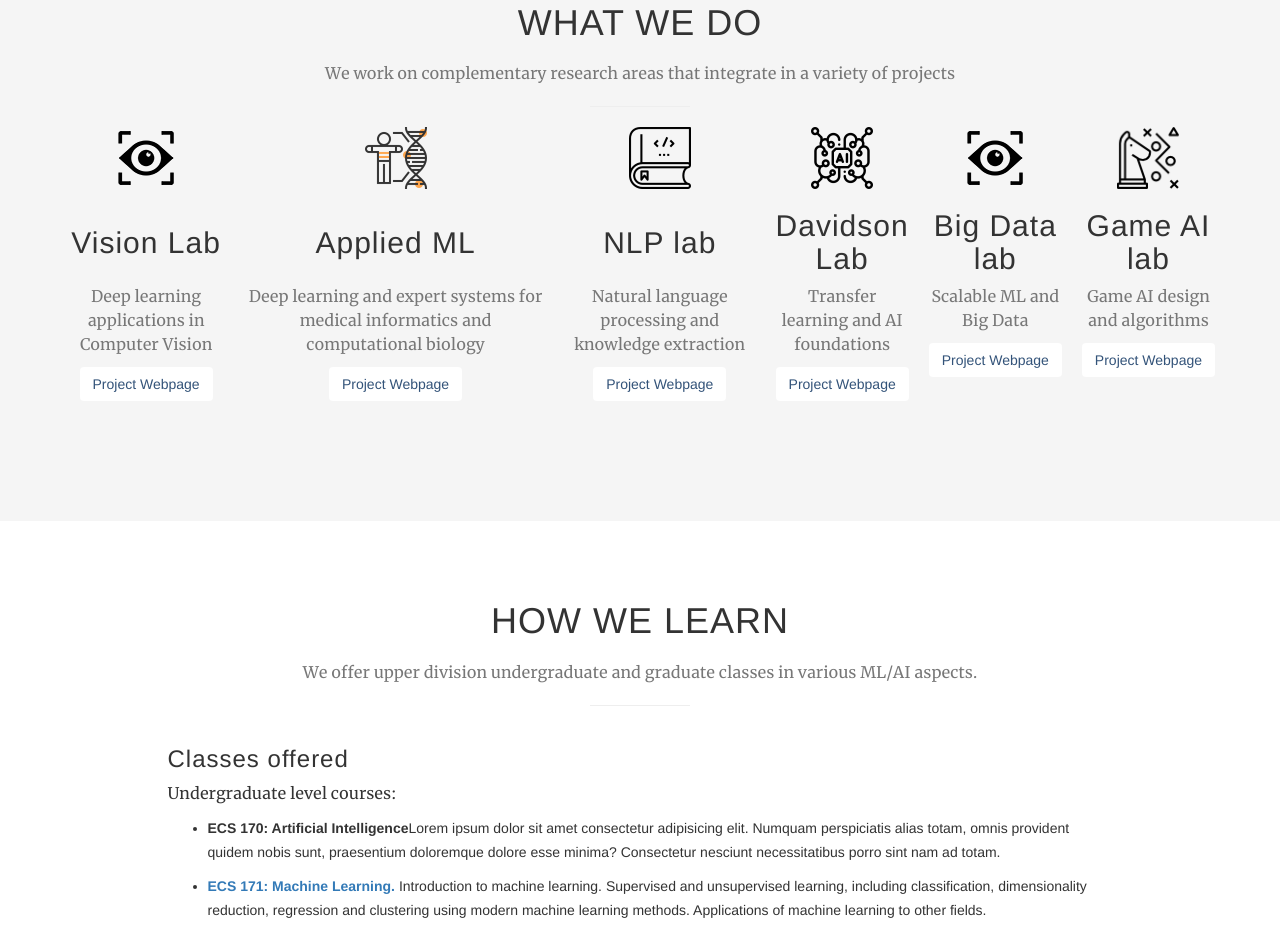
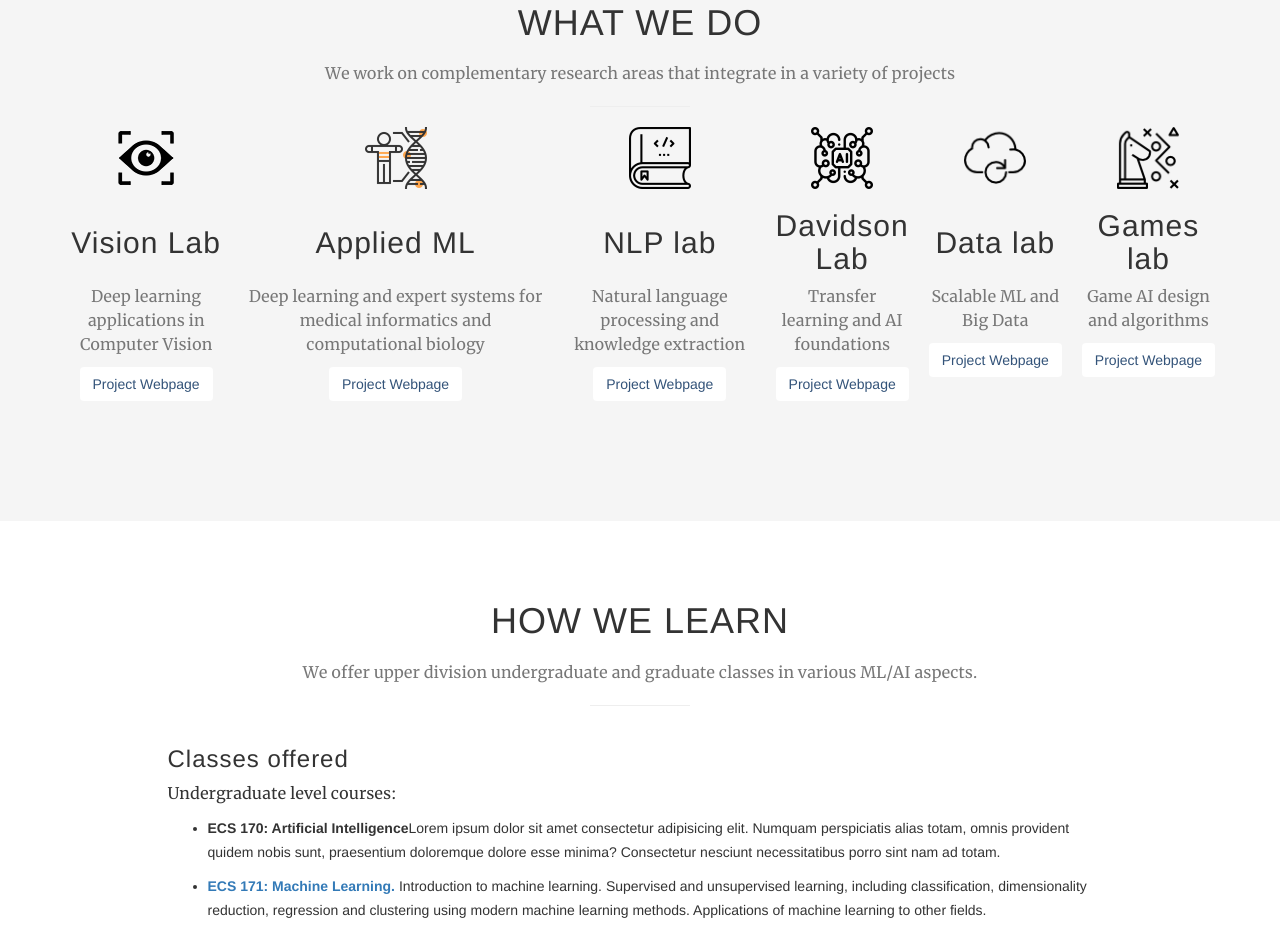
Before and after one commit to it2003/UCD-ML, a website with bundled scripts: page index.html in a window 1280 px wide. Shown: the part 3557-4484 px from the top of the page. Built offline with nearby package versions, Linux system fonts and the light colour scheme.

Commit message:
Update index.html

```diff
--- a/index.html
+++ b/index.html
@@ -384,15 +384,15 @@
                     </div>
 
                     <div class="area-item">
-                        <img src="images/what_we_do/vision_lab_icon.png" alt="Big Data lab">
-                        <h2>Big Data lab</h2>
+                        <img src="images/what_we_do/bigdata.png" alt="Big Data lab">
+                        <h2>Data lab</h2>
                         <p class="text-muted">Scalable ML and Big Data</p>
                         <a class="btn btn-area" href="http://www.stat.ucdavis.edu/~chohsieh/rf/">Project Webpage</a>
                     </div>
 
                     <div class="area-item">
                         <img src="images/what_we_do/Games.png" alt="Games lab">
-                        <h2>Game AI lab</h2>
+                        <h2>Games lab</h2>
                         <p class="text-muted">Game AI design and algorithms</p>
                         <a class="btn btn-area" href="http://www.stat.ucdavis.edu/~chohsieh/rf/">Project Webpage</a>
                     </div>
```
